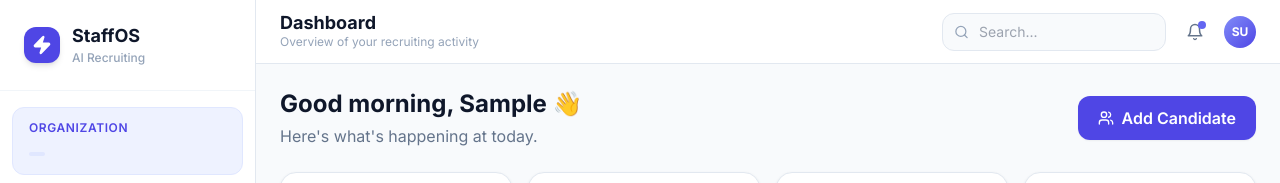
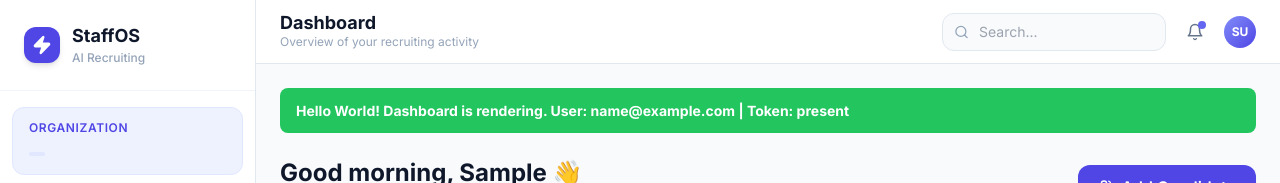
Before and after one commit to qubit-us/StaffOS, a React (Vite) app in the folder frontend/: page / in a window 1280 px wide. Shown: the top 183 px of the page. Built offline with nearby package versions, Linux system fonts and the light colour scheme; no server answers; sample sign-in values are in the browser's storage.

Commit message:
temp: add hello world debug banner to DashboardPage

```diff
--- a/frontend/src/pages/DashboardPage.jsx
+++ b/frontend/src/pages/DashboardPage.jsx
@@ -72,6 +72,11 @@ export default function DashboardPage() {
 
   return (
     <div className="space-y-6 animate-slide-up">
+      {/* TEMP DEBUG BANNER - remove after confirming render */}
+      <div style={{ background: '#22c55e', color: '#fff', padding: '12px 16px', borderRadius: '8px', fontWeight: 'bold', fontSize: '14px' }}>
+        Hello World! Dashboard is rendering. User: {user?.email || 'unknown'} | Token: {useAuthStore.getState().token ? 'present' : 'missing'}
+      </div>
+
       {/* Welcome */}
       <div className="flex items-center justify-between">
         <div>
```
